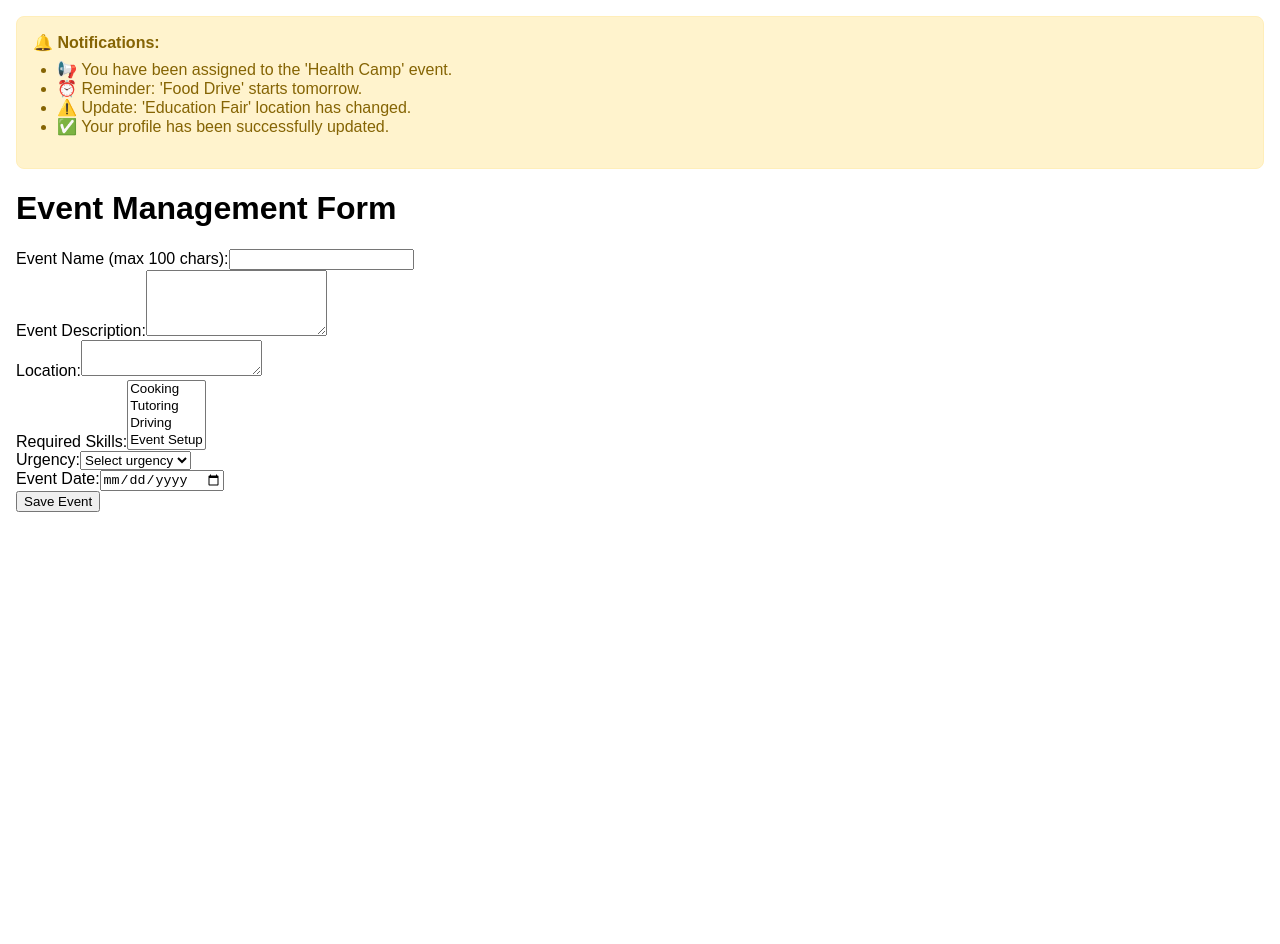
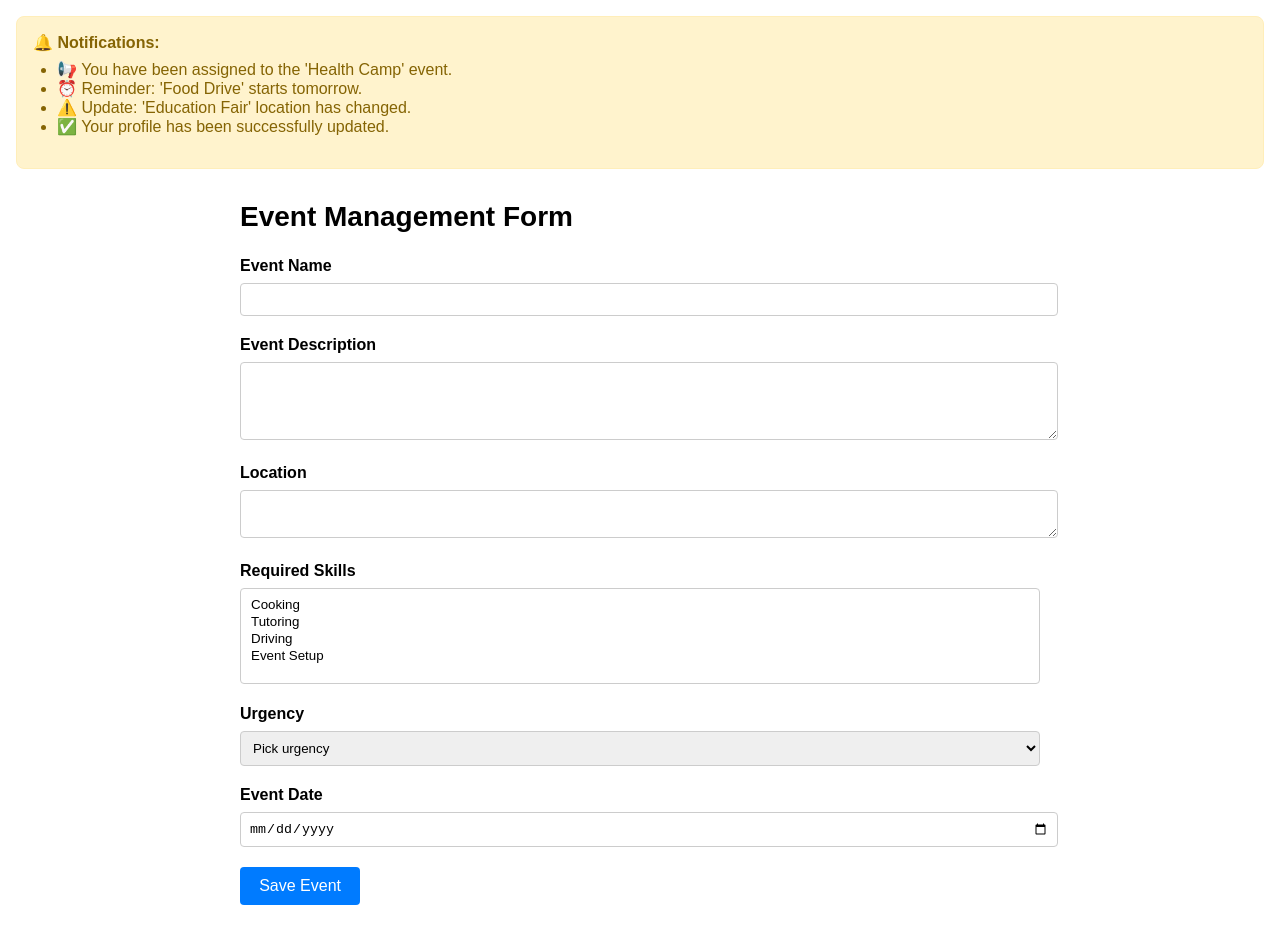
Before and after one commit to yuujitran/volunteer-management, a React (Create React App) app: page /events in a window 1280 px wide. Shown: the top 944 px of the page. Before the commit the page ends 800 px from the top, so only its background shows below. Built offline with nearby package versions, Linux system fonts and the light colour scheme.

Commit message:
fix event management and volunteer history
add css files, fix emp and vh

```diff
--- /dev/null
+++ b/src/EventManagementFormLayout.css
@@ -0,0 +1,43 @@
+.page-container {
+  max-width: 600px;
+  margin: 2rem auto;
+  padding: 0 1rem;
+}
+
+.page-title {
+  font-size: 1.75rem;
+  margin-bottom: 1.5rem;
+}
+
+.form-group {
+  margin-bottom: 1.25rem;
+}
+
+.form-group label {
+  display: block;
+  margin-bottom: 0.5rem;
+  font-weight: 600;
+}
+
+.form-group input,
+.form-group select,
+.form-group textarea {
+  width: 100%;
+  padding: 0.5rem;
+  border: 1px solid #ccc;
+  border-radius: 4px;
+}
+
+.form-group select[multiple] {
+  height: 6rem;
+}
+
+.button {
+  padding: 0.6rem 1.2rem;
+  font-size: 1rem;
+  border: none;
+  background-color: #007bff;
+  color: white;
+  border-radius: 4px;
+  cursor: pointer;
+}
--- a/src/EventManagementPage.js
+++ b/src/EventManagementPage.js
@@ -1,136 +1,122 @@
+// src/EventManagementPage.js
 import React, { useState } from 'react';
+import './EventManagementFormLayout.css';
 
-const skillsOptions = [
-  'Cooking',
-  'Tutoring',
-  'Driving',
-  'Event Setup',
-  // …add any other skills your app uses
-];
+const skillsOptions = [ 'Cooking','Tutoring','Driving','Event Setup' ];
+const urgencyOptions = [ 'Low','Medium','High' ];
 
-const urgencyOptions = ['Low', 'Medium', 'High'];
-
-function EventManagementPage() {
+export default function EventManagementPage() {
   const [form, setForm] = useState({
     eventName: '',
     eventDescription: '',
     location: '',
     requiredSkills: [],
     urgency: '',
-    eventDate: '',
+    eventDate: ''
   });
 
-  const handleChange = (e) => {
-    const { name, value } = e.target;
-    setForm((f) => ({ ...f, [name]: value }));
+  const handleChange = ({ target }) => {
+    const { name, value } = target;
+    setForm(f => ({ ...f, [name]: value }));
   };
 
-  const handleMultiSelect = (e) => {
-    const selected = Array.from(e.target.selectedOptions).map((opt) => opt.value);
-    setForm((f) => ({ ...f, requiredSkills: selected }));
+  const handleMulti = ({ target }) => {
+    const values = Array.from(target.selectedOptions).map(o => o.value);
+    setForm(f => ({ ...f, requiredSkills: values }));
   };
 
-  const handleSubmit = (e) => {
+  const handleSubmit = e => {
     e.preventDefault();
-    console.log('New Event:', form);
-    // TODO: send to backend
+    // …
   };
 
   return (
-    <div>
-      <h1>Event Management Form</h1>
+    <div className="page-container">
+      <h1 className="page-title">Event Management Form</h1>
       <form onSubmit={handleSubmit}>
-        {/* Event Name */}
-        <label>
-          Event Name (max 100 chars):
+        <div className="form-group">
+          <label htmlFor="eventName">Event Name</label>
           <input
+            id="eventName"
+            name="eventName"
             type="text"
-            name="eventName"
-            maxLength="100"
+            maxLength={100}
             required
             value={form.eventName}
             onChange={handleChange}
           />
-        </label>
-        <br />
+        </div>
 
-        {/* Event Description */}
-        <label>
-          Event Description:
+        <div className="form-group">
+          <label htmlFor="eventDescription">Event Description</label>
           <textarea
+            id="eventDescription"
             name="eventDescription"
+            rows={4}
             required
-            rows={4}
             value={form.eventDescription}
             onChange={handleChange}
           />
-        </label>
-        <br />
+        </div>
 
-        {/* Location */}
-        <label>
-          Location:
+        <div className="form-group">
+          <label htmlFor="location">Location</label>
           <textarea
+            id="location"
             name="location"
+            rows={2}
             required
-            rows={2}
             value={form.location}
             onChange={handleChange}
           />
-        </label>
-        <br />
+        </div>
 
-        {/* Required Skills */}
-        <label>
-          Required Skills:
+        <div className="form-group">
+          <label htmlFor="requiredSkills">Required Skills</label>
           <select
+            id="requiredSkills"
             name="requiredSkills"
             multiple
             required
             value={form.requiredSkills}
-            onChange={handleMultiSelect}
+            onChange={handleMulti}
           >
-            {skillsOptions.map((skill) => (
+            {skillsOptions.map(skill => (
               <option key={skill} value={skill}>{skill}</option>
             ))}
           </select>
-        </label>
-        <br />
+        </div>
 
-        {/* Urgency */}
-        <label>
-          Urgency:
+        <div className="form-group">
+          <label htmlFor="urgency">Urgency</label>
           <select
+            id="urgency"
             name="urgency"
             required
             value={form.urgency}
             onChange={handleChange}
           >
-            <option value="" disabled>Select urgency</option>
-            {urgencyOptions.map((u) => (
+            <option value="" disabled>Pick urgency</option>
+            {urgencyOptions.map(u => (
               <option key={u} value={u}>{u}</option>
             ))}
           </select>
-        </label>
-        <br />
+        </div>
 
-        {/* Event Date */}
-        <label>
-          Event Date:
+        <div className="form-group">
+          <label htmlFor="eventDate">Event Date</label>
           <input
+            id="eventDate"
+            name="eventDate"
             type="date"
-            name="eventDate"
             required
             value={form.eventDate}
             onChange={handleChange}
           />
-        </label>
-        <br />
+        </div>
 
-        <button type="submit">Save Event</button>
+        <button type="submit" className="button">Save Event</button>
       </form>
     </div>
   );
 }
-
-export default EventManagementPage;
--- /dev/null
+++ b/src/VolunteerHistoryFormLayout.css
@@ -0,0 +1,24 @@
+/* Ensure the whole page is centered like your other forms */
+.page-container {
+  max-width: 800px;
+  margin: 2rem auto;    /* auto on sides will center it */
+  padding: 0 1rem;
+}
+
+/* Center the table itself, give it a nice collapsed border look */
+.history-table {
+  width: 100%;
+  border-collapse: collapse;
+  margin: 0 auto;      /* THIS centers the table */
+  text-align: left;
+}
+
+.history-table th,
+.history-table td {
+  border: 1px solid #ccc;
+  padding: 0.75rem;
+}
+
+.history-table th {
+  background: #f5f5f5;
+}
--- a/src/VolunteerHistoryPage.js
+++ b/src/VolunteerHistoryPage.js
@@ -1,5 +1,7 @@
+// src/VolunteerHistoryPage.js
 import React, { useState, useEffect } from 'react';
 import { useParams } from 'react-router-dom';
+import './VolunteerHistoryFormLayout.css';   // or './FormLayout.css' if you added it there
 
 function VolunteerHistoryPage() {
   const { volunteerId } = useParams();
@@ -13,9 +15,9 @@ function VolunteerHistoryPage() {
   }, [volunteerId]);
 
   return (
-    <div>
+    <div className="page-container">
       <h1>Volunteer Participation History</h1>
-      <table border="1" cellPadding="8" cellSpacing="0">
+      <table className="history-table">
         <thead>
           <tr>
             <th>Event Name</th>
@@ -28,7 +30,14 @@ function VolunteerHistoryPage() {
           </tr>
         </thead>
         <tbody>
-          {history.map((rec) => (
+          {history.length === 0 ? (
+            <tr>
+              <td colSpan="7" style={{ textAlign: 'center', padding: '2rem' }}>
+                No history to display.
+              </td>
+            </tr>
+          ) : (
+            history.map((rec) => (
               <tr key={rec.eventId}>
                 <td>{rec.eventName}</td>
                 <td>{rec.eventDescription}</td>
@@ -38,7 +47,8 @@ function VolunteerHistoryPage() {
                 <td>{new Date(rec.eventDate).toLocaleDateString()}</td>
                 <td>{rec.participationStatus}</td>
               </tr>
-          ))}
+            ))
+          )}
         </tbody>
       </table>
     </div>
```
Lines whose indentation alone changed are shown as unchanged.
